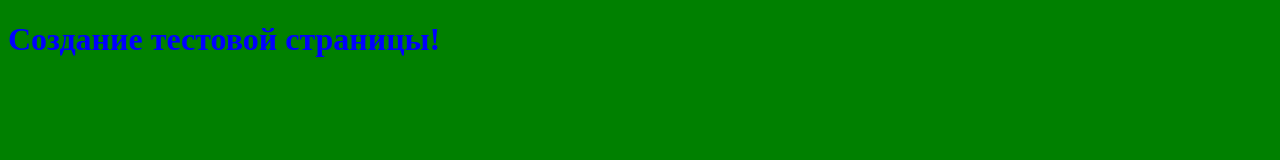
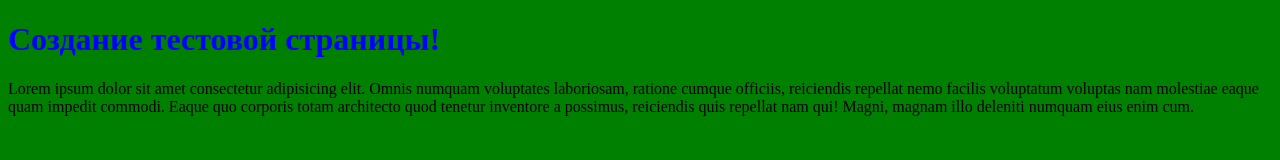
Before and after one commit to TestGit7777777/newsite11, a plain HTML site: page index.html in a window 1280 px wide. Drawn offline with Linux system fonts and the light colour scheme.

Commit message:
новый текст

```diff
--- a/index.html
+++ b/index.html
@@ -10,6 +10,7 @@
 
 <body>
     <h1>Создание тестовой страницы!</h1>
+    <p>Lorem ipsum dolor sit amet consectetur adipisicing elit. Omnis numquam voluptates laboriosam, ratione cumque officiis, reiciendis repellat nemo facilis voluptatum voluptas nam molestiae eaque quam impedit commodi. Eaque quo corporis totam architecto quod tenetur inventore a possimus, reiciendis quis repellat nam qui! Magni, magnam illo deleniti numquam eius enim cum.</p>
 </body>
 
 </html>
```
